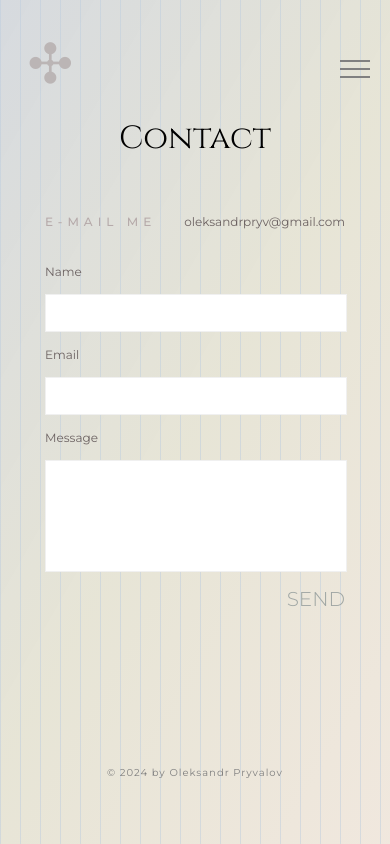
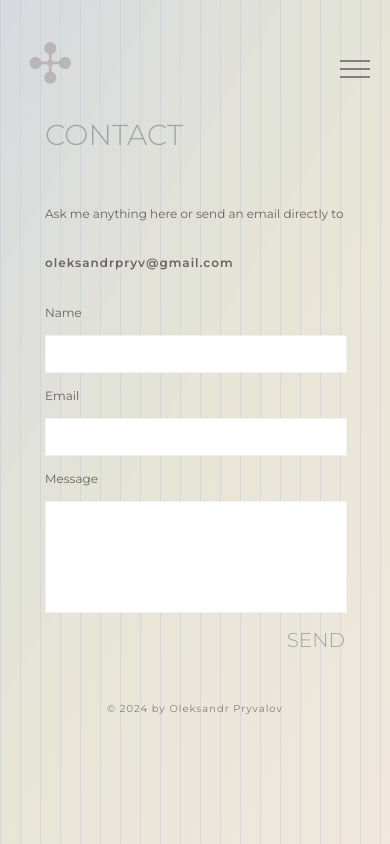
Before and after one commit to multumInParvo/my-portfolio, a React (Create React App) app: page /contact in a window 390 px wide. Built offline with nearby package versions, Linux system fonts and the light colour scheme.

Commit message:
improved and removed unecessary text

```diff
--- a/src/pages/Contact/Contact.jsx
+++ b/src/pages/Contact/Contact.jsx
@@ -10,11 +10,11 @@ function Contact() {
             <Helmet>
                 <title>CONTACT | oleksandr pryvalov</title>
             </Helmet>
-            <h1 className='contact-title'>Contact</h1>
             <div className='contact-container'>
+                <h1 className='contact-title'>CONTACT</h1>
                 <div className='info-container'>
                     <div className='contact-info'>
-                        <span className='contact-detail-title'>E-MAIL ME</span>
+                        <span className='contact-detail-title'>Ask me anything here or send an email directly to</span>
                         <span className='contact-detail'>oleksandrpryv@gmail.com</span>
                     </div>
                     <Form />
--- a/src/pages/Contact/Contact.scss
+++ b/src/pages/Contact/Contact.scss
@@ -1,21 +1,24 @@
 @import '../../styles/Colors.scss';
 
-.contact-title {
-    font-size: 2rem;
-    margin-top: 0;
-    margin-bottom: 50px;
-    font-weight: 100;
-    font-family: "Cinzel", sans-serif;
-    text-align: center;
-}
-
 .contact-container {
+    flex-direction: column;
+    align-items: center;
     min-height: 60vh;
     display: flex;
     justify-content: center;
 
+    .contact-title {
+        width: 500px;
+        font-size: 2rem;
+        margin-top: 0;
+        margin-bottom: 50px;
+        font-weight: 300;
+        text-align: start;
+        color: rgb(159, 166, 164);
+    }
+
     .info-container {
-        width: 336px;
+        width: 500px;
         display: flex;
         flex-direction: column;
         opacity: 0;
@@ -42,36 +45,37 @@
 
             .contact-detail-title {
                 font-size: 12px;
-                font-weight: 500;
-                letter-spacing: 5px;
-                color: $main-text-color;
+                color: $contact-color;
             }
 
             .contact-detail {
                 font-size: 12px;
                 color: $contact-color;
+                font-weight: 600;
+                letter-spacing: 1px;
             }
         }
     }
 }
 
 @media (max-width: 768px) {
-    .title-contact {
-        font-size: 1.4rem;
-    }
 
     .contact-container {
+
+        .contact-title {
+            font-size: 1.8rem;
+            width: 300px;
+        }
+
         .info-container {
             width: 300px;
+
             .contact-info {
-                width: 100%;
+                display: flex;
+                flex-direction: column;
 
-                .contact-details {
-                    letter-spacing: 4px;
-                }
-
-                .contact-details-color {
-                    letter-spacing: 4px;
+                .contact-detail {
+                    padding-top: 25px;
                 }
             }
         }
```
